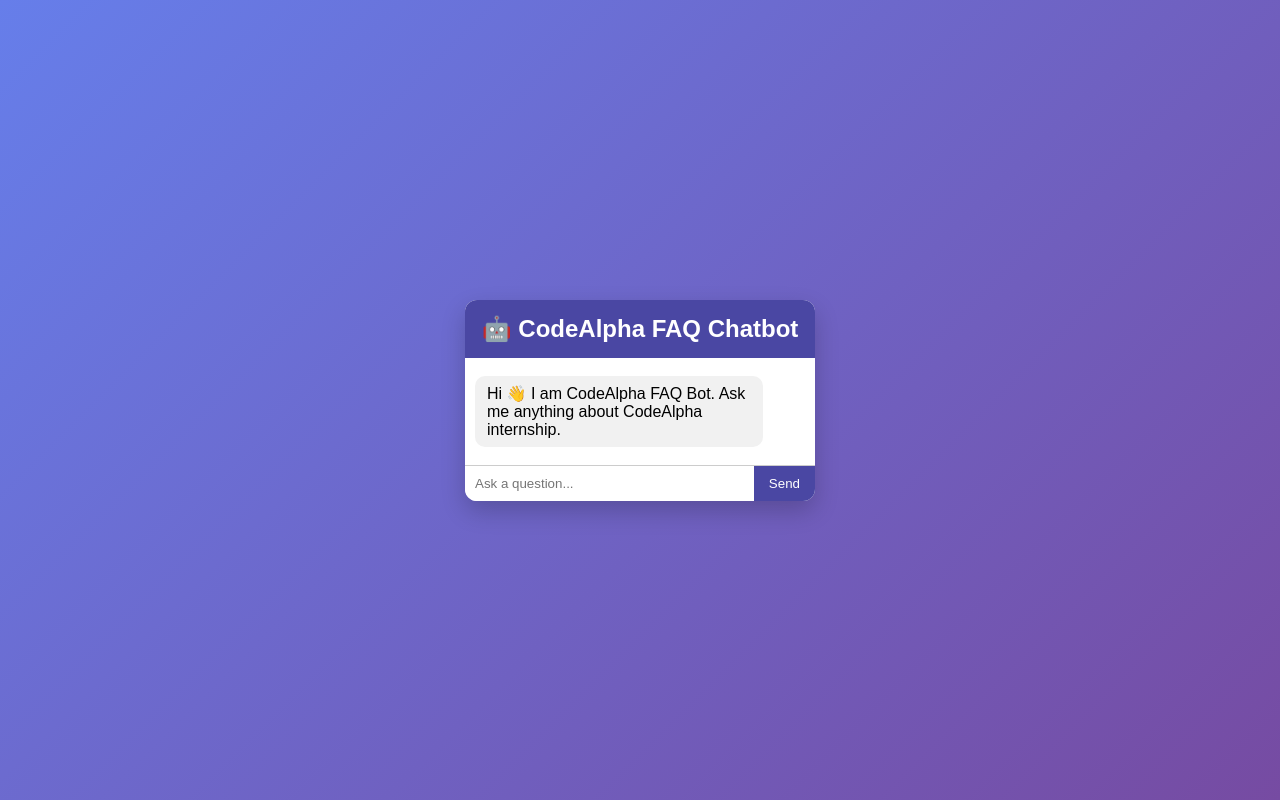
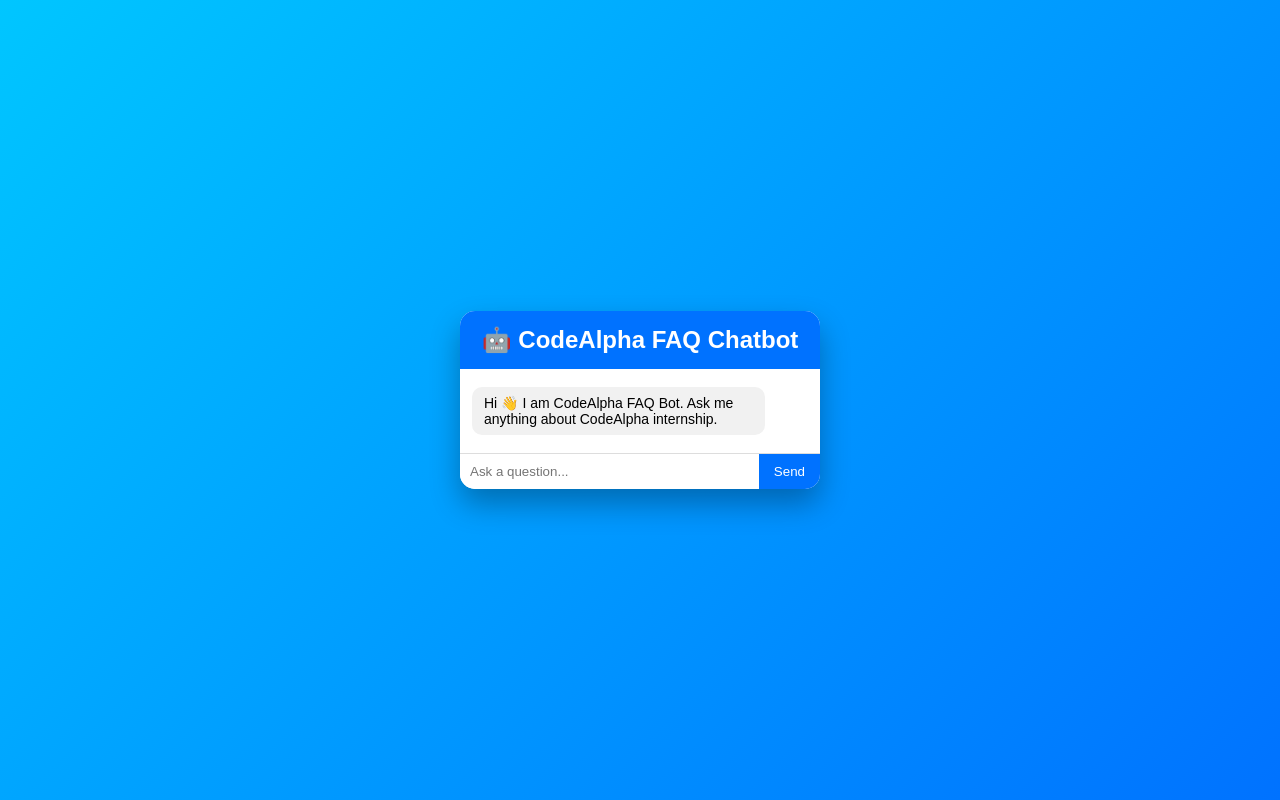
Before and after one commit to Karumeeraapoorva/CodeAlpha_FAQChatbot, a plain HTML site: page index.html in a window 1280 px wide. Drawn offline with Linux system fonts and the light colour scheme.

Commit message:
Update style.css

```diff
--- a/style.css
+++ b/style.css
@@ -1,7 +1,7 @@
 body {
   margin: 0;
   font-family: Arial, sans-serif;
-  background: linear-gradient(135deg, #667eea, #764ba2);
+  background: linear-gradient(135deg, #00c6ff, #0072ff);
   height: 100vh;
   display: flex;
   justify-content: center;
@@ -9,34 +9,35 @@
 }
 
 .chat-container {
+  width: 360px;
   background: #fff;
-  width: 350px;
-  border-radius: 12px;
-  box-shadow: 0 10px 25px rgba(0,0,0,0.2);
+  border-radius: 15px;
+  box-shadow: 0 15px 30px rgba(0,0,0,0.3);
   display: flex;
   flex-direction: column;
   overflow: hidden;
 }
 
 .chat-container h2 {
-  background: #4a47a3;
+  background: #0072ff;
   color: white;
-  text-align: center;
   margin: 0;
   padding: 15px;
+  text-align: center;
 }
 
 .chat-box {
   flex: 1;
-  padding: 10px;
+  padding: 12px;
   overflow-y: auto;
 }
 
 .bot, .user {
-  margin: 8px 0;
   padding: 8px 12px;
+  margin: 6px 0;
   border-radius: 10px;
   max-width: 80%;
+  font-size: 14px;
 }
 
 .bot {
@@ -45,14 +46,14 @@
 }
 
 .user {
-  background: #4a47a3;
+  background: #0072ff;
   color: white;
   align-self: flex-end;
 }
 
 .input-area {
   display: flex;
-  border-top: 1px solid #ccc;
+  border-top: 1px solid #ddd;
 }
 
 .input-area input {
@@ -63,7 +64,7 @@
 }
 
 .input-area button {
-  background: #4a47a3;
+  background: #0072ff;
   color: white;
   border: none;
   padding: 10px 15px;
```
